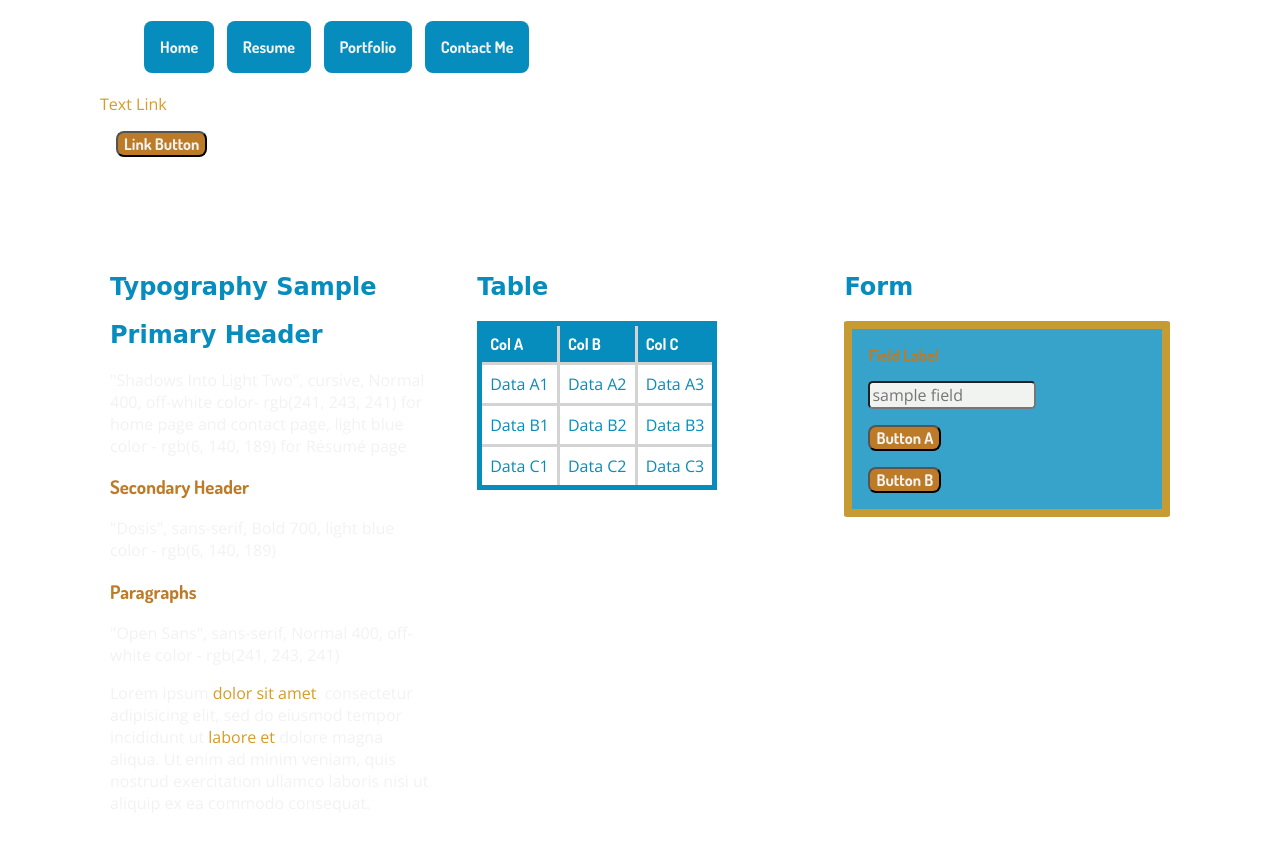
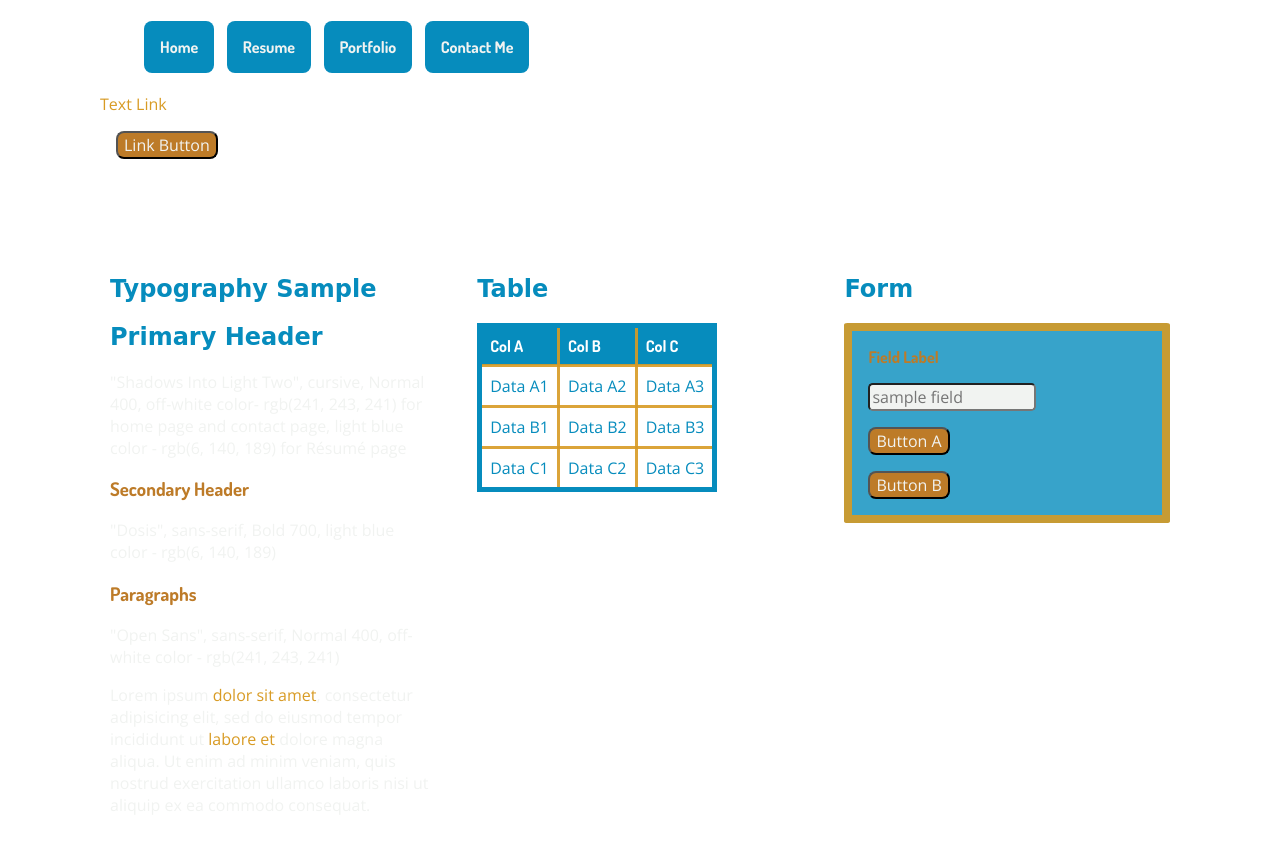
Before and after one commit to treininger/style-tile, a plain HTML site: page index.html in a window 1280 px wide. Shown: the part 1287-2139 px from the top of the page. Drawn offline with nearby package versions, Linux system fonts and the light colour scheme; a web font is replaced by a local one.

Commit message:
Changed button font

```diff
--- a/css/styles.css
+++ b/css/styles.css
@@ -82,7 +82,7 @@ nav a:hover, nav a:focus {
 }
 
 button {
-    font-family: 'Dosis', sans-serif;
+    font-family: 'Open Sans', sans-serif;
     background: rgb(189, 123, 40);
     border-radius: .5em;
     color: rgb(241, 243, 241);
@@ -149,7 +149,7 @@ border: 5px solid rgb(6, 140, 189);
 td {
     font-family: 'Open Sans', sans-serif;
    color: rgb(6, 140, 189);
-    border: 3px solid lightgray;
+    border: 3px solid rgba(216, 155, 36, .9);
     border-radiusL .5em;
 
 }
```
